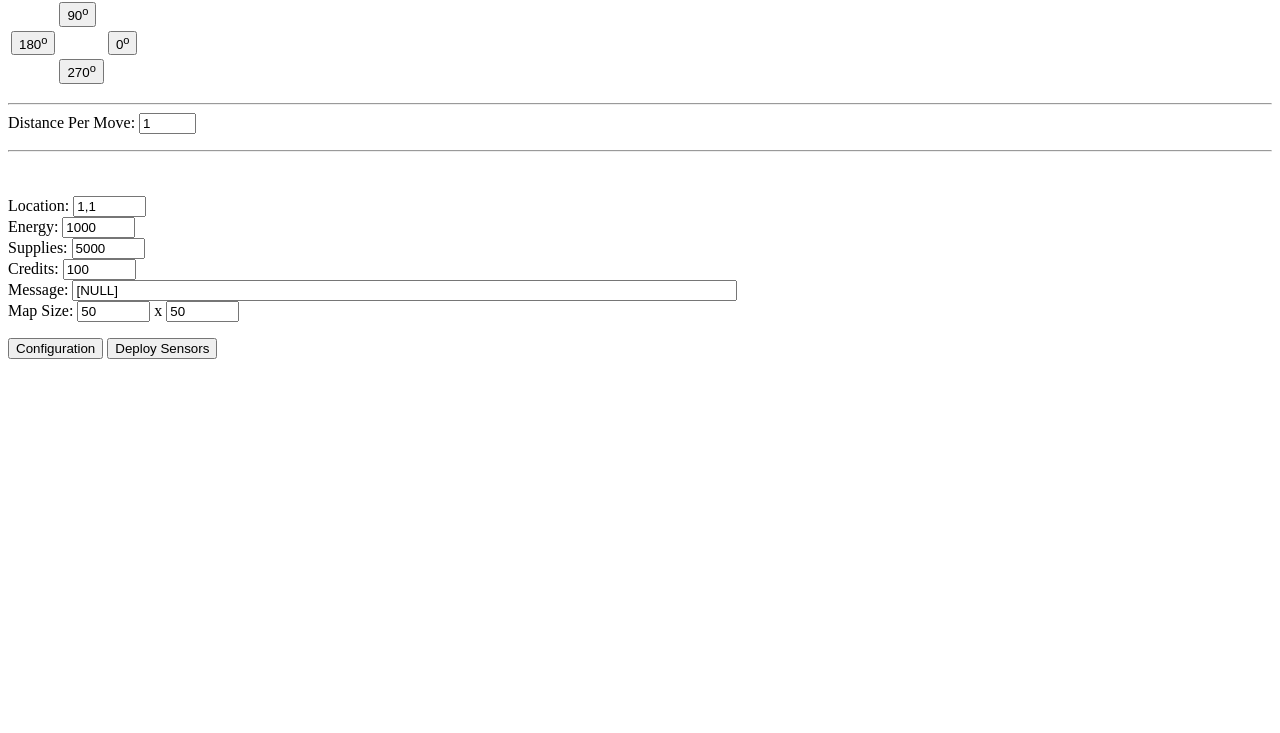
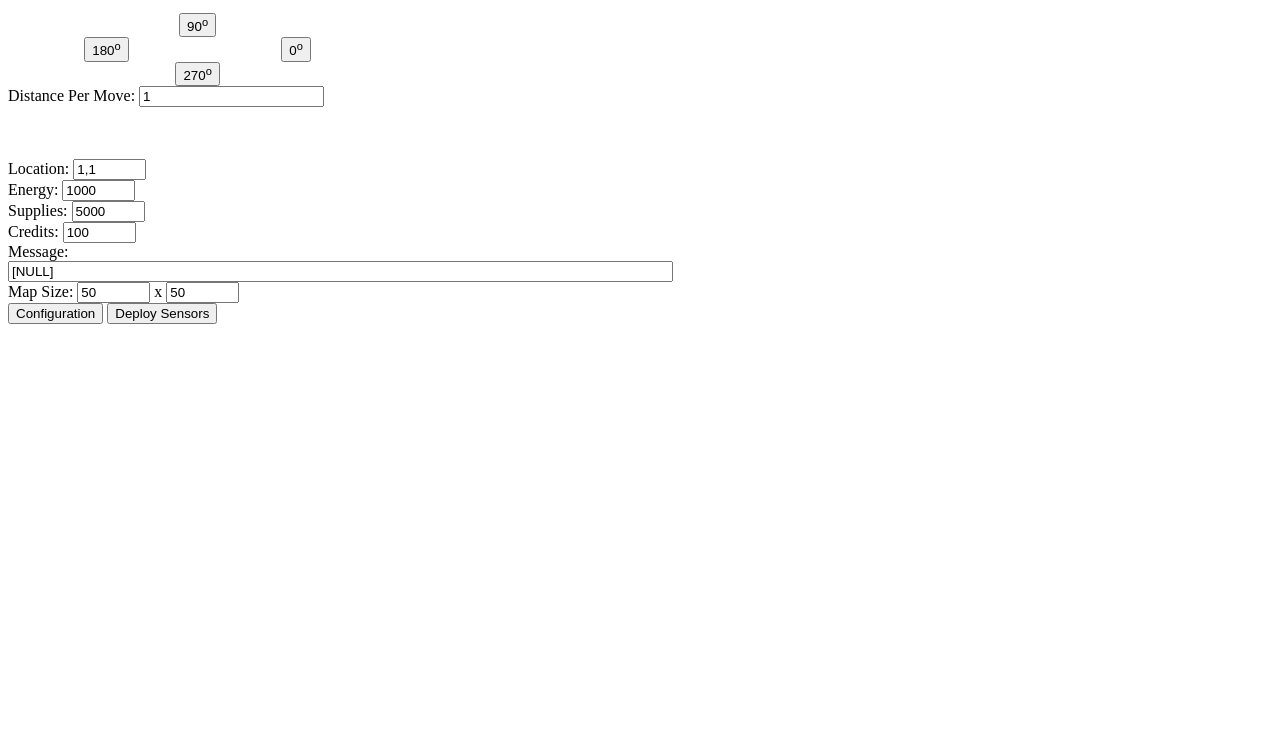
Before and after one commit to TuanDinh140194/spaceHuntGame, a plain HTML site: page SpaceHunt.html in a window 1280 px wide. Shown: the part 67-800 px from the top of the page. Drawn offline with Linux system fonts and the light colour scheme.

Commit message:
"fix bug, format html"

```diff
--- a/Configuration.js
+++ b/Configuration.js
@@ -179,7 +179,7 @@ function updateValue(id, parent_value) {
 
 }
 
-function generateForm(id, className, title, obj, objName, callBack) {
+function generateForm(id, className, title, obj, objName, callBackSubmit , callBackExit) {
 
     var formWrapper = document.createElement("div");
     formWrapper.style.zIndex = "1";
@@ -260,6 +260,9 @@ function generateForm(id, className, title, obj, objName, callBack) {
         }
 
         localStorage.setItem(objName, JSON.stringify(obj));
+        if (callBackSubmit !== undefined) {
+            callBackSubmit();
+        }
     });
 
     formWrapper.appendChild(form);
@@ -474,8 +477,8 @@ function generateForm(id, className, title, obj, objName, callBack) {
 
     cancel.addEventListener("click", () => {
         formWrapper.style.display = "none";
-        if (callBack !== undefined)
-            callBack();
+        if (callBackExit !== undefined)
+            callBackExit();
     });
 
     div4.appendChild(submitBtn);
@@ -519,19 +522,12 @@ if (localStorage.getItem("configuration") !== null) {
 }
 
 
-document.getElementById("mapSizeX").value = configuration[0].value.x;
-document.getElementById("mapSizeY").value = configuration[0].value.y;
-document.getElementById("energy").value = configuration[1].value;
-document.getElementById("supplies").value = configuration[2].value;
-document.getElementById("credits").value = configuration[5].value;
-document.getElementById("location").value = "0,0";
-
 
 var buttonConfig = document.createElement("button");
 buttonConfig.innerHTML = "Configuration";
 document.body.appendChild(buttonConfig);
 
-var formConfig = generateForm("form-configure", "game-form", "Configuration Form", configuration, "configuration", exitConfiguration);
+var formConfig = generateForm("form-configure", "game-form", "Configuration Form", configuration, "configuration", whenSubmit, exitConfiguration);
 
 formConfig.style.width = "400px";
 formConfig.style.margin = "auto auto auto auto";
@@ -550,6 +546,14 @@ function exitConfiguration() {
     document.getElementById("energy").value = configuration[1].value;
     document.getElementById("supplies").value = configuration[2].value;
     document.getElementById("credits").value = configuration[5].value;
-    document.getElementById("location").value = "0,0";
     formConfig.style.display = "none";
 }
+
+function whenSubmit() {
+    document.getElementById("mapSizeX").value = configuration[0].value.x;
+    document.getElementById("mapSizeY").value = configuration[0].value.y;
+    document.getElementById("energy").value = configuration[1].value;
+    document.getElementById("supplies").value = configuration[2].value;
+    document.getElementById("credits").value = configuration[5].value;
+
+}
--- a/SpaceHunt.html
+++ b/SpaceHunt.html
@@ -1,62 +1,72 @@
-<html>
-    <!--
-Space Hunt Core Component
-Written by Warren Harrison (warren@pdx.edu)
-This is the core front end to SpaceHunt - a limited feature, space-based adventure game
--->
+<!DOCTYPE html>
+<html lang="en">
+    <head>
+        <meta charset="UTF-8">
+        <meta http-equiv="X-UA-Compatible" content="IE=edge">
+        <meta name="viewport" content="width=device-width, initial-scale=1.0">
+        <link rel="stylesheet" href="css/main.css">
+        <title>Group B</title>
+    </head>
     <body onload=initializeState()>
+        <h1>SpaceHunt 0.1</h1>
+        <div class="control">
+
+            <div class="control__top">
+                <div>
+                    <button type="button" onClick="makeMove('90')">90<sup>o</sup></button>
+                </div>
+            </div>
+            <div class="control__middle">
+                <div>
+                    <button type="button" onClick="makeMove('180')">180<sup>o</sup></button>
+                </div>
+                <div>
+                    <button type="button" onClick="makeMove('0')">0<sup>o</sup></button>
+                </div>
+
+            </div>
+
+            <div class="control__bottom">
+                <div>
+                    <button type="button" onClick="makeMove('270')">270<sup>o</sup></button>
+                </div>
+
+            </div>
+
+            <div>
+                <form>
+                    <span> Distance Per Move:</span>
+                    <input id="distance" type="number" value=1 size=4
+                        maxlength=6>
+                </form>
+            </div>
+        </div>
+        <p>
+            <div class="status">
 
 
-
-        <h1>SpaceHunt 0.1</h1>
-
-        <p>
-
-            <table> <!-- display movement buttons in a 3x3 table  -->
-                <tr>
-                    <td></td>
-                    <td><button type="button" onClick="makeMove('90')">90<sup>o</sup></button></td>
-                    <td></td>
-                </tr>
-
-                <tr>
-                    <td><button type="button" onClick="makeMove('180')">180<sup>o</sup></button></td>
-                    <td></td>
-                    <td><button type="button" onClick="makeMove('0')">0<sup>o</sup></button></td>
-                </tr>
-
-                <tr>
-                    <td></td>
-                    <td><button type="button" onClick="makeMove('270')">270<sup>o</sup></button></td>
-                    <td></td>
-                </tr>
-
-            </table>
-            <hr>
-
-            <form>
-                Distance Per Move: <input id="distance" type="text" value=1
-                    size=4 maxlength=6><br>
-            </form>
-            <hr>
+                <form>
+                    <br><br>
+                    Location: <input id="location" type="text" size=6
+                        maxlength=8><br>
+                    Energy: <input id="energy" type="text" size=6 maxlength=6><br>
+                    Supplies: <input id="supplies" type="text" size=6
+                        maxlength=6><br>
+                    Credits: <input id="credits" type="text" size=6 maxlength=6><br>
+                    Message: <input id="message" type="text" size=80
+                        maxlength=80><br>
+                    Map Size: <input id="mapSizeX" type="text" size=6
+                        maxlength=10>
+                    x <input id="mapSizeY" type="text" size=6 maxlength=10>
+                </form>
+            </div>
 
 
-            <!-- fields displaying current game state -->
-            <form>
-                <br><br>
-                Location: <input id="location" type="text" size=6 maxlength=8><br>
-                Energy: <input id="energy" type="text" size=6 maxlength=6><br>
-                Supplies: <input id="supplies" type="text" size=6 maxlength=6><br>
-                Credits: <input id="credits" type="text" size=6 maxlength=6><br>
-                Message: <input id="message" type="text" size=80 maxlength=80><br>
-                Map Size: <input id="mapSizeX" type="text" size=6 maxlength=10>
-                x <input id="mapSizeY" type="text" size=6 maxlength=10>
-            </form>
 
             <script src="jsFunctions.js"></script>
             <script src="stubFunctions.js"></script>
             <script src="utilites.js"></script>
             <script src="Configuration.js"></script>
             <script src="Sensors.js"></script>
-
-        </html>
+        </body>
+    </html>
--- /dev/null
+++ b/css/main.css
@@ -0,0 +1,22 @@
+.control {
+    position: relative;
+    width: 30%;
+    display: block;
+}
+.control__top, .control__bottom{
+    display: grid;
+    grid-template-columns: auto;
+   justify-items: center;
+}
+
+.control__middle {
+    display: grid;
+    grid-template-columns: auto auto;
+    justify-items: center;
+}
+
+.status {
+    position: relative;
+    width: 30%;
+    display: block;
+}
--- a/jsFunctions.js
+++ b/jsFunctions.js
@@ -5,22 +5,13 @@
 
 function initializeState() {
 	alert("Initializing!");
-	document.forms[1].location.value = "0,0";
-	document.forms[1].energy.value = 1000;
-	document.forms[1].supplies.value = 100.00
-	document.forms[1].credits.value = 1000;
+	document.forms[1].location.value = "1,1";
+	document.forms[1].energy.value = configuration[1].value;
+	document.forms[1].supplies.value = configuration[2].value
+	document.forms[1].credits.value = configuration[5].value;
 	document.forms[1].message.value = "[NULL]";
-	document.forms[1].mapSizeX.value = 128;
-	document.forms[1].mapSizeY.value = 128;
-
-	//Load from configuration
-
-	document.getElementById("mapSizeX").value = configuration[0].value.x;
-	document.getElementById("mapSizeY").value = configuration[0].value.y;
-	document.getElementById("energy").value = configuration[1].value;
-	document.getElementById("supplies").value = configuration[2].value;
-	document.getElementById("credits").value = configuration[5].value;
-	document.getElementById("location").value = "1,1";
+	document.forms[1].mapSizeX.value = configuration[0].value.x;
+	document.forms[1].mapSizeY.value =  configuration[0].value.y;
 
 }
 
```
